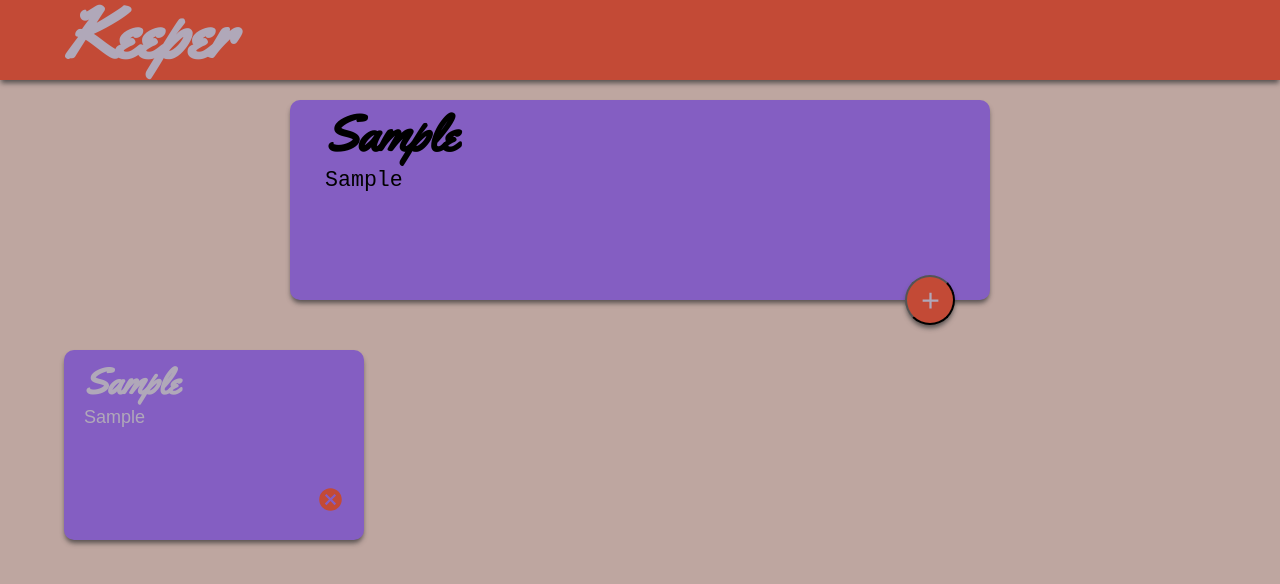
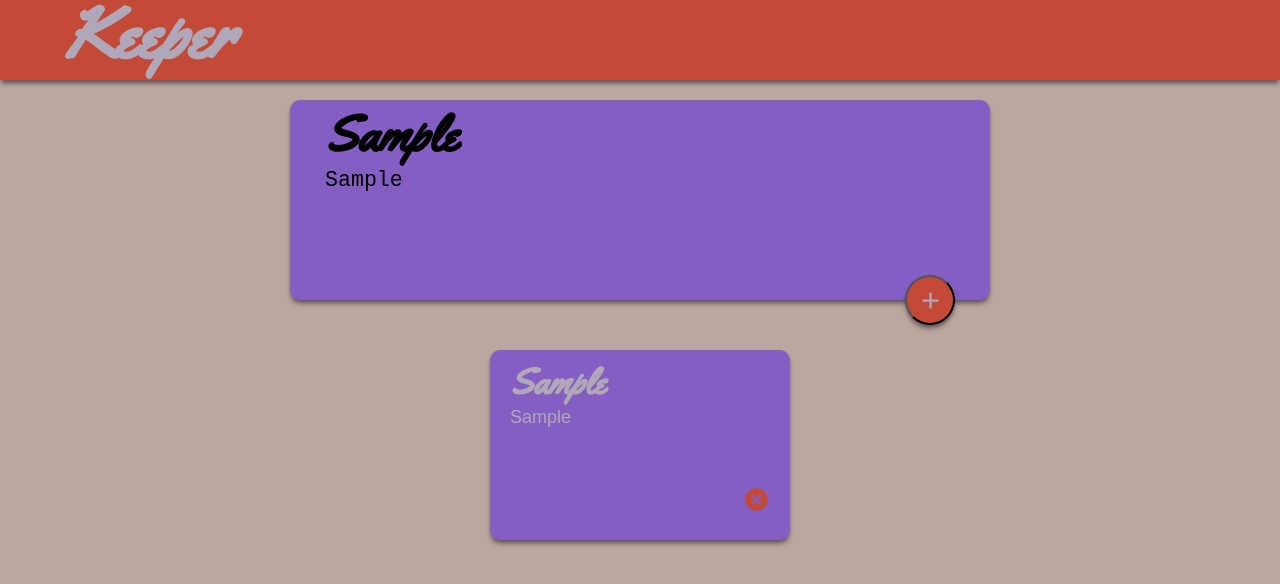
Before and after one commit to dalideco/keeper-app, a React (Create React App) app: page / in a window 1280 px wide. Both pictures are taken after typing "Sample", "Sample" into the empty fields and a click on the button 930 px from the left and 300 px from the top of the page. Shown: the top 584 px of the page. Built offline with nearby package versions, Linux system fonts and the light colour scheme.

Commit message:
probably last front end commit

```diff
--- a/package.json
+++ b/package.json
@@ -5,9 +5,12 @@
   "dependencies": {
     "@material-ui/core": "^4.11.2",
     "@material-ui/icons": "^4.11.2",
+    "@material-ui/styles": "^4.11.2",
     "@testing-library/jest-dom": "^5.11.6",
     "@testing-library/react": "^11.2.2",
     "@testing-library/user-event": "^12.6.0",
+    "axios": "^0.21.1",
+    "express": "^4.17.1",
     "node-sass": "^4.14.1",
     "react": "^17.0.1",
     "react-dom": "^17.0.1",
--- a/src/components/Block.js
+++ b/src/components/Block.js
@@ -1,4 +1,4 @@
-import React from 'react';
+import React, { useState } from 'react';
 import './Block.scss';
 import CancelIcon from '@material-ui/icons/Cancel';
 import {createMuiTheme} from '@material-ui/core/styles';
@@ -15,17 +15,35 @@ const theme = createMuiTheme({
     }
 });
 
+const sleep = (milliseconds) => {
+    return new Promise(resolve => setTimeout(resolve, milliseconds))
+}
+
+
 function Block(props) {
+    const [formSizes,setFormSizes] = useState({
+        width: '100%',
+        minHeight: '150px',
+        maxWidth:'300px',
+        height: 'default',
+        display:'inline-block',
+    });
+    const [show,setShow]= useState(true);
 
-    const removeBlock=(e)=>{
+
+
+    const  removeBlock=async(e)=>{
+        setShow(false);
+
+        await sleep(300);
 
         props.removingFromdatabase(props.id);
 
         e.preventDefault()
     }
     return (
-        <Zoom in={true}>
-        <div className="block">
+        <Zoom in={show} timeout={300}>
+            <div className={`block`} style={formSizes}>
                 <ThemeProvider theme={theme}>
                 <form>
                     <h1>{props.title}</h1>
--- a/src/components/Block.scss
+++ b/src/components/Block.scss
@@ -1,9 +1,10 @@
 @import '_variables';
 .block{
     position: relative;
-    width: 100%;
+    /*width: 100%;
     min-height: 150px;
-    max-width:300px;
+    max-width:300px;*/
+    margin-bottom: 15px;
     background : $block-color;
     border-radius: 10px;
     padding: 20px;
--- a/src/components/Main.js
+++ b/src/components/Main.js
@@ -16,6 +16,7 @@ function Main(props) {
                         title = {a.title}
                         content= {a.content}
                         removingFromdatabase={props.removingFromdatabase}
+                        database ={props.database}
                     />)}
 
             </div>
--- a/src/components/Main.scss
+++ b/src/components/Main.scss
@@ -1,4 +1,4 @@
-
+@import '_variables';
 
 .main{
     width: 90%;
@@ -11,9 +11,8 @@
     .mygrid{
         width: 100%;
         margin:auto;
-        display: grid;
-        grid-template-columns: repeat(auto-fit,minmax(250px,300px));
-        grid-gap:10px;
+        @include flexer(row,space-around,none);
+        flex-wrap:wrap;
     }
 
 }
--- a/src/components/Navbar.js
+++ b/src/components/Navbar.js
@@ -1,8 +1,9 @@
-import React from 'react';
+import axios from 'axios';
+import React,{useState,useEffect} from 'react';
 import './Navbar.scss';
 
 function Navbar(props) {
-
+    const [weather,setWeather]= useState("not yet gotten");
     return (
         <div className ="navbar">
             <div>
```
Also changed, not shown: 2 other files (tests, documents, lock files or other folders). Lines whose indentation alone changed are shown as unchanged.
